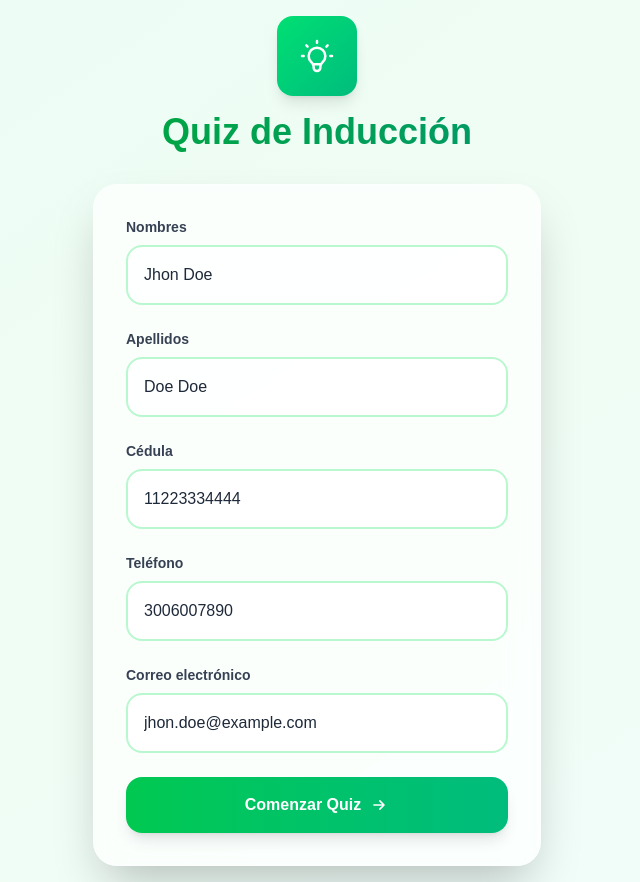
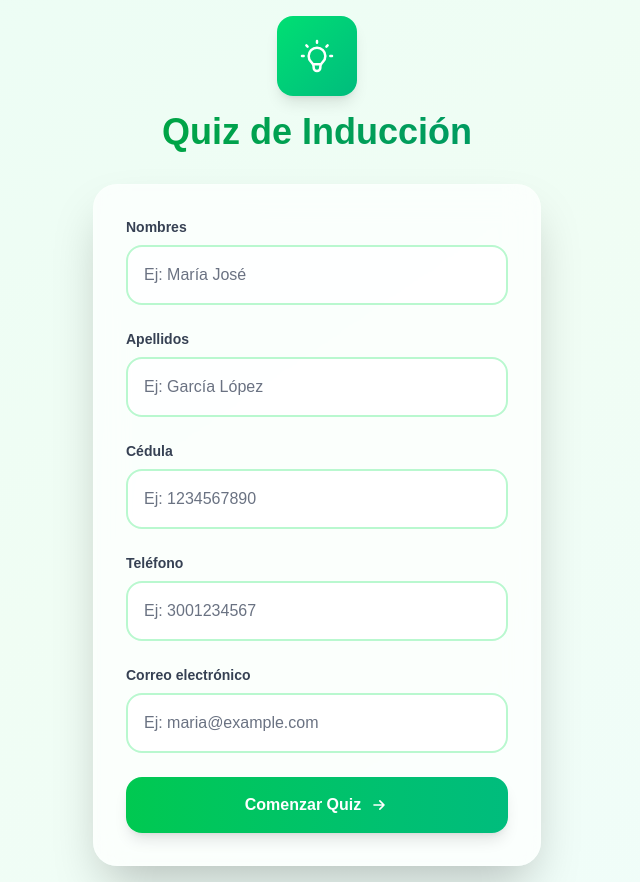
Before and after one commit to BrayanSkc/generate-certificate, a Next.js app: page / in a window 1280 px wide. Shown: the whole page, without its empty margins (323-963 px from the left). Built offline with nearby package versions, Linux system fonts and the light colour scheme.

Commit message:
chore: se elimina datos iniciales

```diff
--- a/src/app/page.tsx
+++ b/src/app/page.tsx
@@ -10,11 +10,11 @@ import { useQuizStore } from '@/store/question.store';
 
 
 const initialValuesFormData: InUserLoginProps = {
-  fname: "Jhon Doe",
-  lname: "Doe Doe",
-  id: "11223334444",
-  phone: "3006007890",
-  email: "jhon.doe@example.com"
+  fname: "",
+  lname: "",
+  id: "",
+  phone: "",
+  email: ""
 };
 
 export default function Home() {
```
